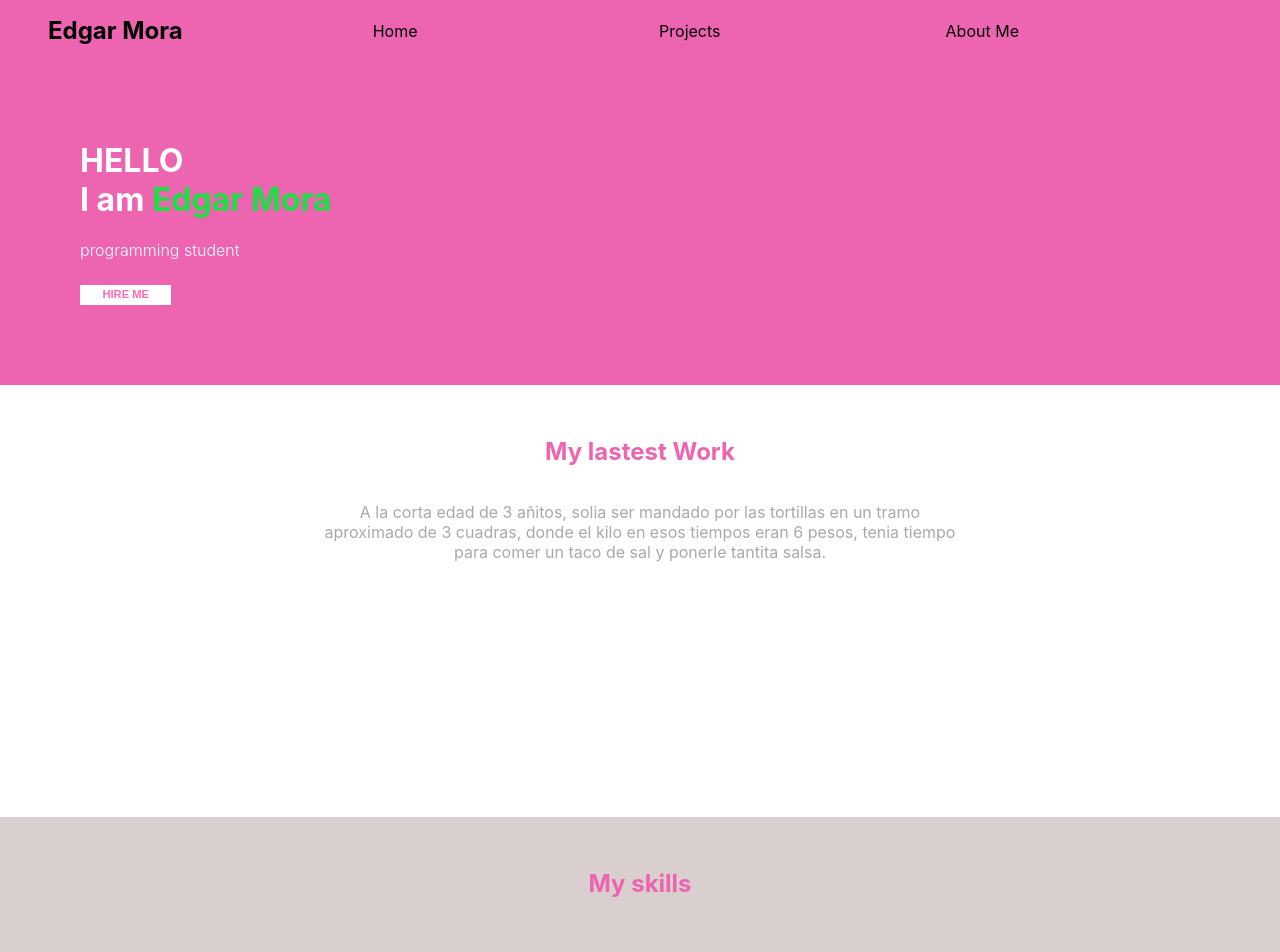
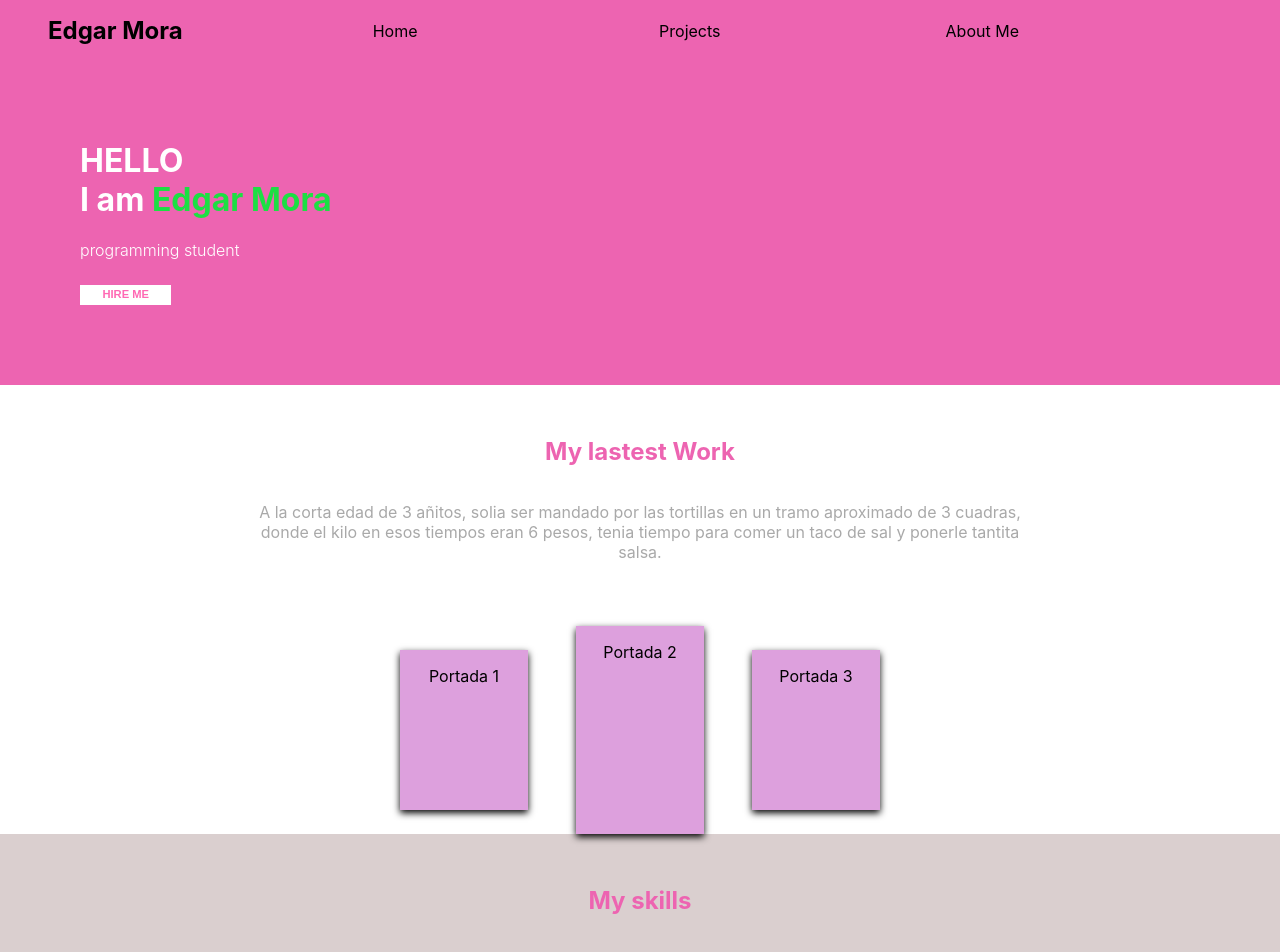
Before and after one commit to EdgarVMora/landing, a React (Create React App) app: page / in a window 1280 px wide. Shown: the top 952 px of the page. Built offline with nearby package versions, Linux system fonts and the light colour scheme.

Commit message:
se implemento portadas en secciones

```diff
--- a/src/App.css
+++ b/src/App.css
@@ -92,7 +92,7 @@ text-decoration: none;
 }
 
 .last_work > p{
-  width: 50%;
+  width: 60%;
   color: darkgray;
   text-align: center;
   align-items: center;
@@ -101,6 +101,31 @@ text-decoration: none;
 
 }
 
+.covers{
+  display: flex;
+  justify-content: center;
+  align-items: center;
+  flex-wrap: wrap;
+  gap: 3em;
+  margin-top: 3em;
+}
+
+.cover{
+  background-color: plum;
+  width: 8em;
+  height: 10em;
+  box-shadow: 0px 3px 7px black;
+}
+
+.cover > p{
+  color: black;
+  text-align: center;
+  }
+
+.cover:nth-child(2){
+  width: 8em;
+  height: 13em;
+}
 .my_skills {
   background-color: rgb(218, 207, 207);
   min-height: 40vh;
@@ -146,8 +171,9 @@ text-decoration: none;
   min-height: 30vh;
   display: flex;
   flex-direction: column;
+  align-items: center;
   flex-wrap: wrap;
-  align-content: center;
+  padding-top: 2em;
   color: #ed64b1;
 }
 
--- a/src/pages/SectionDos.jsx
+++ b/src/pages/SectionDos.jsx
@@ -12,6 +12,17 @@ function latestWork(props) {
             para comer un taco de sal y ponerle
             tantita salsa.
            </p>
+           <div className="covers">
+                <div className="cover">
+                    <p>Portada 1</p>
+                </div>
+                <div className="cover">
+                <p>Portada 2</p>
+                </div>
+                <div className="cover">
+                <p>Portada 3</p>
+                </div >
+            </div>
         </div>
     )
 }
```
